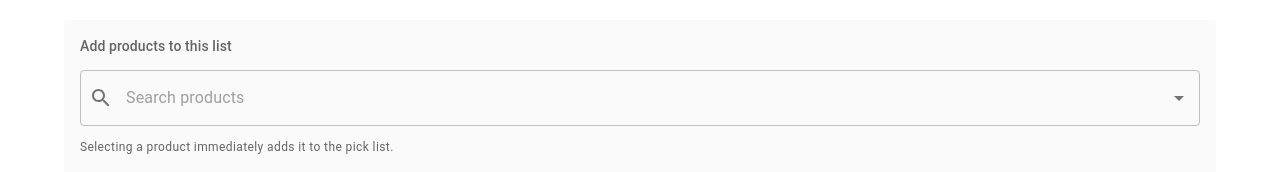
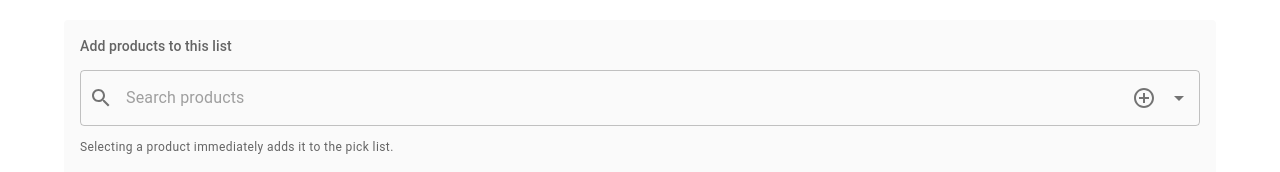
Before and after one commit to beatz174-bit/stockfill, a React (Vite) app: page /pick-lists/1 in a window 1280 px wide. Shown: the part 124-296 px from the top of the page. Built offline with nearby package versions, Linux system fonts and the light colour scheme.

Commit message:
Add quick add product icon to pick list search

```diff
--- a/src/screens/ActivePickListScreen.tsx
+++ b/src/screens/ActivePickListScreen.tsx
@@ -5,15 +5,18 @@ import {
   Container,
   FormControl,
   FormControlLabel,
+  IconButton,
   InputAdornment,
   Radio,
   RadioGroup,
   Stack,
   TextField,
+  Tooltip,
   Typography,
 } from '@mui/material';
+import AddCircleOutlineIcon from '@mui/icons-material/AddCircleOutline';
 import SearchIcon from '@mui/icons-material/Search';
-import { useParams, useNavigate } from 'react-router-dom';
+import { Link as RouterLink, useParams, useNavigate } from 'react-router-dom';
 import { useEffect, useMemo, useState } from 'react';
 import { v4 as uuidv4 } from 'uuid';
 import { useAreas, usePickItems, usePickList, useProducts } from '../hooks/dataHooks';
@@ -191,6 +194,23 @@ export const ActivePickListScreen = () => {
                       {params.InputProps.startAdornment}
                     </>
                   ),
+                  endAdornment: (
+                    <>
+                      {params.InputProps.endAdornment}
+                      <InputAdornment position="end">
+                        <Tooltip title="Add a new product">
+                          <IconButton
+                            aria-label="Add product"
+                            component={RouterLink}
+                            to="/products"
+                            size="small"
+                          >
+                            <AddCircleOutlineIcon />
+                          </IconButton>
+                        </Tooltip>
+                      </InputAdornment>
+                    </>
+                  ),
                 }}
               />
             )}
```
